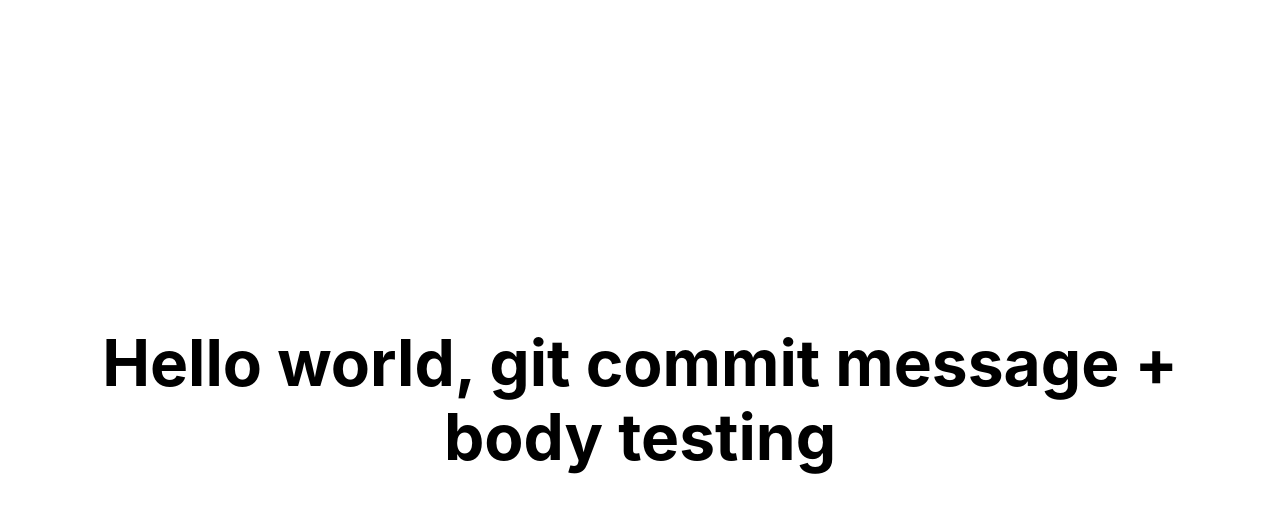
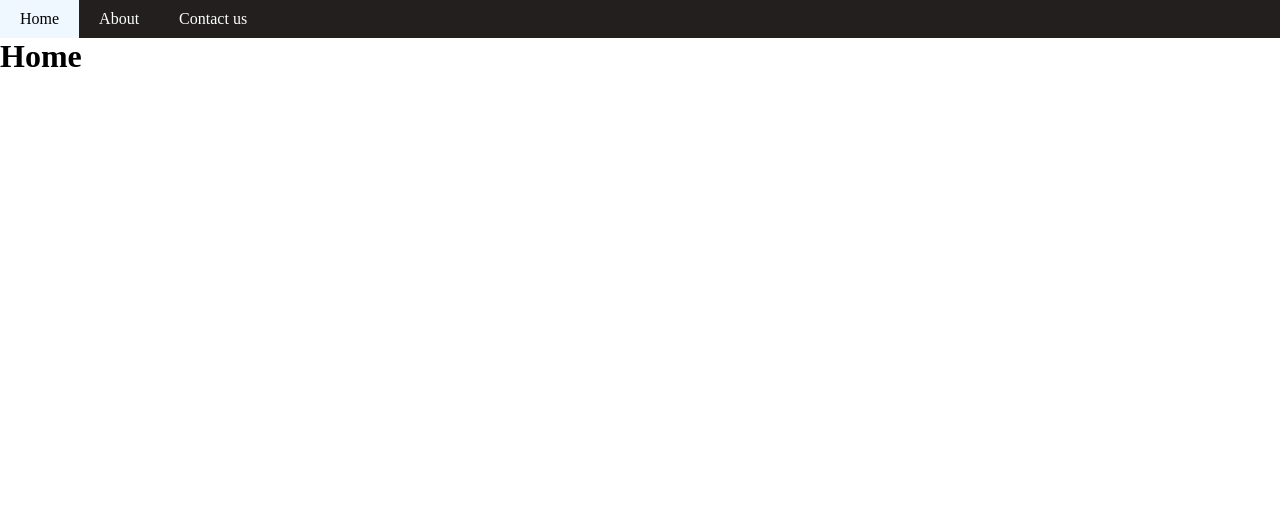
Before and after one commit to yossef-vashdi/always, a Next.js app: page / in a window 1280 px wide. Shown: the top 512 px of the page. Built offline with nearby package versions, Linux system fonts and the light colour scheme.

Commit message:
fixes #1 add simple navbar + mock routes.
a bit of code cleaning too.
(comments deleted and next-template code)

(footer- self use)

```diff
--- /dev/null
+++ b/components/layout.jsx
@@ -0,0 +1,26 @@
+import React from 'react';
+import Link from 'next/link';
+import style from '../styles/layout.module.css';
+
+function Layout({ children }) {
+  return (
+    <>
+      <nav className={style.main}>
+        <ul>
+          <li>
+            <Link href="/">Home</Link>
+          </li>
+          <li>
+            <Link href="/about">About</Link>
+          </li>
+          <li>
+            <Link href="/contact-us">Contact us</Link>
+          </li>
+        </ul>
+      </nav>
+      {children}
+    </>
+  );
+}
+
+export default Layout;
--- a/pages/_app.js
+++ b/pages/_app.js
@@ -1,7 +1,12 @@
-import '../styles/globals.css'
+import '../styles/globals.css';
+import Layout from '../components/layout';
 
 function MyApp({ Component, pageProps }) {
-  return <Component {...pageProps} />
+  return (
+    <Layout>
+      <Component {...pageProps} />
+    </Layout>
+  );
 }
 
-export default MyApp
+export default MyApp;
--- a/pages/index.js
+++ b/pages/index.js
@@ -1,77 +1,6 @@
 import Head from 'next/head';
 import Image from 'next/image';
-import styles from '../styles/Home.module.css';
 
 export default function Home() {
-  return (
-    <div className={styles.container}>
-      <Head>
-        <title>Create Next App</title>
-        <meta
-          name="description"
-          content="Generated by create next app"
-        />
-        <link rel="icon" href="/favicon.ico" />
-      </Head>
-
-      <main className={styles.main}>
-        <h1 className={styles.title}>
-          Hello world, git commit message + body testing
-        </h1>
-
-        {/* <p className={styles.description}>
-          Get started by editing{' '}
-          <code className={styles.code}>pages/index.js</code>
-        </p>
-
-        <div className={styles.grid}>
-          <a href="https://nextjs.org/docs" className={styles.card}>
-            <h2>Documentation &rarr;</h2>
-            <p>Find in-depth information about Next.js features and API.</p>
-          </a>
-
-          <a href="https://nextjs.org/learn" className={styles.card}>
-            <h2>Learn &rarr;</h2>
-            <p>Learn about Next.js in an interactive course with quizzes!</p>
-          </a>
-
-          <a
-            href="https://github.com/vercel/next.js/tree/canary/examples"
-            className={styles.card}
-          >
-            <h2>Examples &rarr;</h2>
-            <p>Discover and deploy boilerplate example Next.js projects.</p>
-          </a>
-
-          <a
-            href="https://vercel.com/new?utm_source=create-next-app&utm_medium=default-template&utm_campaign=create-next-app"
-            className={styles.card}
-          >
-            <h2>Deploy &rarr;</h2>
-            <p>
-              Instantly deploy your Next.js site to a public URL with Vercel.
-            </p>
-          </a>
-        </div> */}
-      </main>
-
-      {/* <footer className={styles.footer}>
-        <a
-          href="https://vercel.com?utm_source=create-next-app&utm_medium=default-template&utm_campaign=create-next-app"
-          target="_blank"
-          rel="noopener noreferrer"
-        >
-          Powered by{' '}
-          <span className={styles.logo}>
-            <Image
-              src="/vercel.svg"
-              alt="Vercel Logo"
-              width={72}
-              height={16}
-            />
-          </span>
-        </a>
-      </footer> */}
-    </div>
-  );
+  return <h1>Home</h1>;
 }
--- a/styles/Home.module.css
+++ /dev/null
@@ -1,129 +0,0 @@
-.container {
-  padding: 0 2rem;
-}
-
-.main {
-  min-height: 100vh;
-  padding: 4rem 0;
-  flex: 1;
-  display: flex;
-  flex-direction: column;
-  justify-content: center;
-  align-items: center;
-}
-
-.footer {
-  display: flex;
-  flex: 1;
-  padding: 2rem 0;
-  border-top: 1px solid #eaeaea;
-  justify-content: center;
-  align-items: center;
-}
-
-.footer a {
-  display: flex;
-  justify-content: center;
-  align-items: center;
-  flex-grow: 1;
-}
-
-.title a {
-  color: #0070f3;
-  text-decoration: none;
-}
-
-.title a:hover,
-.title a:focus,
-.title a:active {
-  text-decoration: underline;
-}
-
-.title {
-  margin: 0;
-  line-height: 1.15;
-  font-size: 4rem;
-}
-
-.title,
-.description {
-  text-align: center;
-}
-
-.description {
-  margin: 4rem 0;
-  line-height: 1.5;
-  font-size: 1.5rem;
-}
-
-.code {
-  background: #fafafa;
-  border-radius: 5px;
-  padding: 0.75rem;
-  font-size: 1.1rem;
-  font-family: Menlo, Monaco, Lucida Console, Liberation Mono, DejaVu Sans Mono,
-    Bitstream Vera Sans Mono, Courier New, monospace;
-}
-
-.grid {
-  display: flex;
-  align-items: center;
-  justify-content: center;
-  flex-wrap: wrap;
-  max-width: 800px;
-}
-
-.card {
-  margin: 1rem;
-  padding: 1.5rem;
-  text-align: left;
-  color: inherit;
-  text-decoration: none;
-  border: 1px solid #eaeaea;
-  border-radius: 10px;
-  transition: color 0.15s ease, border-color 0.15s ease;
-  max-width: 300px;
-}
-
-.card:hover,
-.card:focus,
-.card:active {
-  color: #0070f3;
-  border-color: #0070f3;
-}
-
-.card h2 {
-  margin: 0 0 1rem 0;
-  font-size: 1.5rem;
-}
-
-.card p {
-  margin: 0;
-  font-size: 1.25rem;
-  line-height: 1.5;
-}
-
-.logo {
-  height: 1em;
-  margin-left: 0.5rem;
-}
-
-@media (max-width: 600px) {
-  .grid {
-    width: 100%;
-    flex-direction: column;
-  }
-}
-
-@media (prefers-color-scheme: dark) {
-  .card,
-  .footer {
-    border-color: #222;
-  }
-  .code {
-    background: #111;
-  }
-  .logo img {
-    filter: invert(1);
-  }
-}
--- a/styles/globals.css
+++ b/styles/globals.css
@@ -1,26 +1,7 @@
-html,
-body {
+*{
   padding: 0;
   margin: 0;
-  font-family: -apple-system, BlinkMacSystemFont, Segoe UI, Roboto, Oxygen,
-    Ubuntu, Cantarell, Fira Sans, Droid Sans, Helvetica Neue, sans-serif;
-}
-
-a {
-  color: inherit;
+  list-style: none;
   text-decoration: none;
-}
-
-* {
   box-sizing: border-box;
 }
-
-@media (prefers-color-scheme: dark) {
-  html {
-    color-scheme: dark;
-  }
-  body {
-    color: white;
-    background: black;
-  }
-}
--- /dev/null
+++ b/styles/layout.module.css
@@ -0,0 +1,21 @@
+.main{
+    background-color: rgb(35, 31, 31);
+    color: white;
+}
+
+.main ul {
+   display: flex;
+}
+.main a {
+    display: inline-block   ;
+    color: white;
+    padding: 10px 20px;
+}
+
+
+.main a:hover,
+.main a:focus,
+.main a:active  {
+    background-color: aliceblue;
+    color: black;
+}
```
Also changed, not shown: pages/about.js (added, +7 -0 lines), pages/contact-us.js (added, +7 -0 lines).
